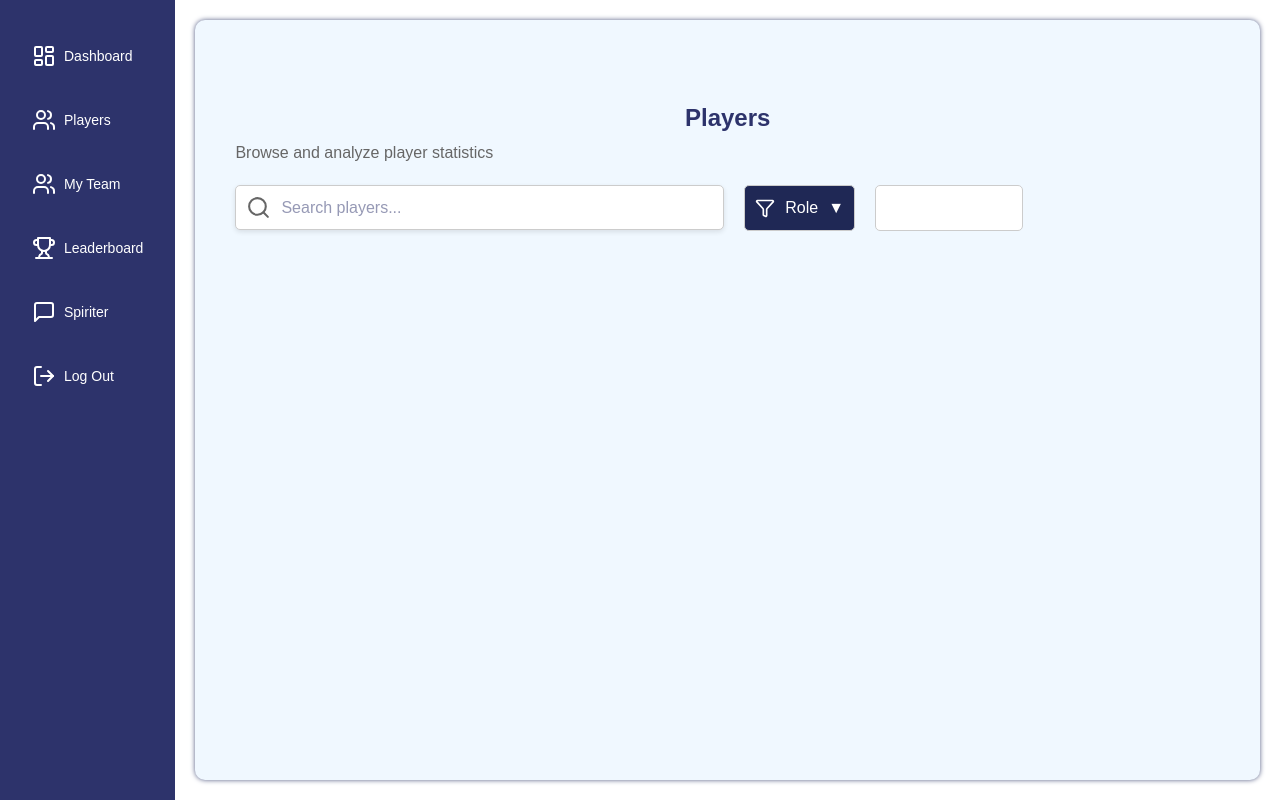
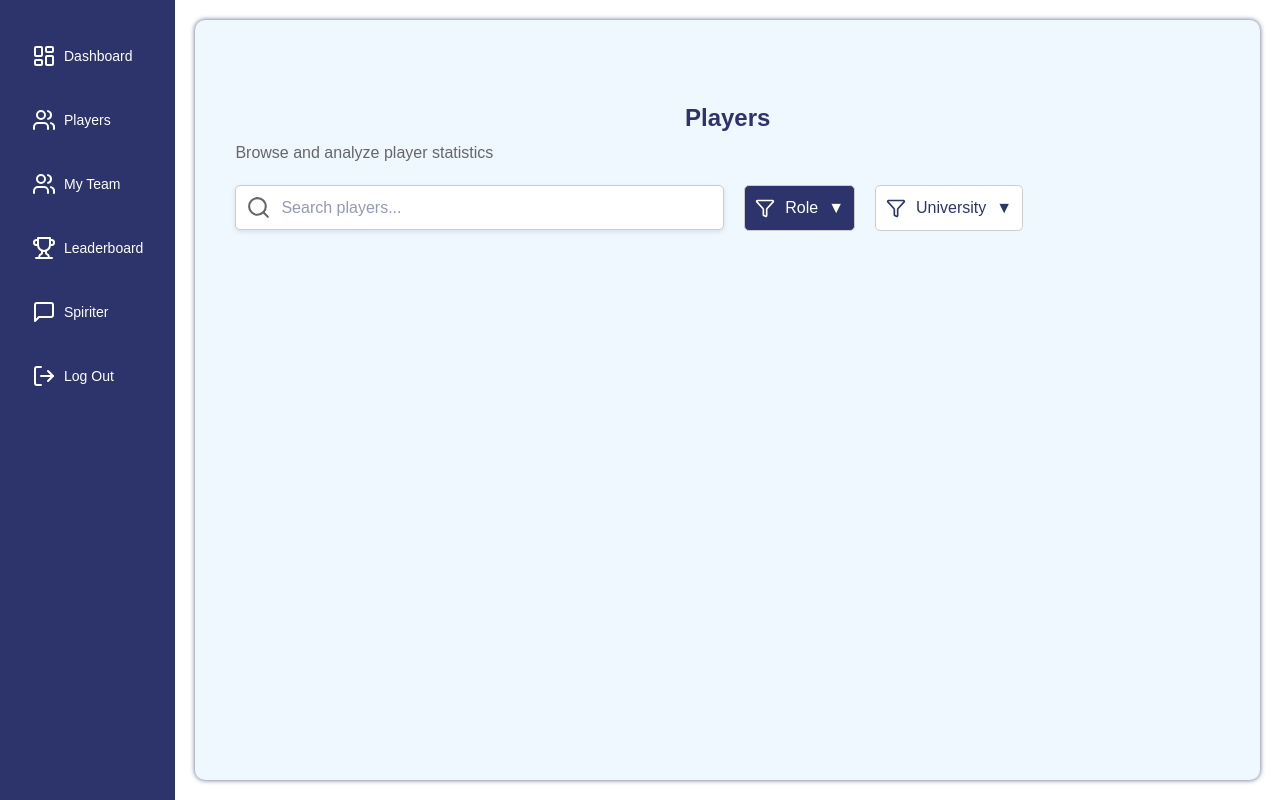
Before and after one commit to Akith-002/SpiritX_Zenova_01_2, a React (Vite) app in the folder Frontend/: page /players in a window 1280 px wide. In both pictures the pointer is over the button 799 px from the left and 208 px from the top of the page. Built offline with nearby package versions, Linux system fonts and the light colour scheme.

Commit message:
Enhance dropdown button styles with hover effects and color adjustments

```diff
--- a/Frontend/src/Pages/players/players.module.css
+++ b/Frontend/src/Pages/players/players.module.css
@@ -81,7 +81,13 @@
   border: 1px solid #ccc;
   border-radius: 5px;
   background-color: #fff;
+  color:#2D336B;
   cursor: pointer;
+}
+
+.dropdownButton:hover {
+  background-color: #2D336B;
+  color: #fff;
 }
 
 .dropdownMenu {
```
